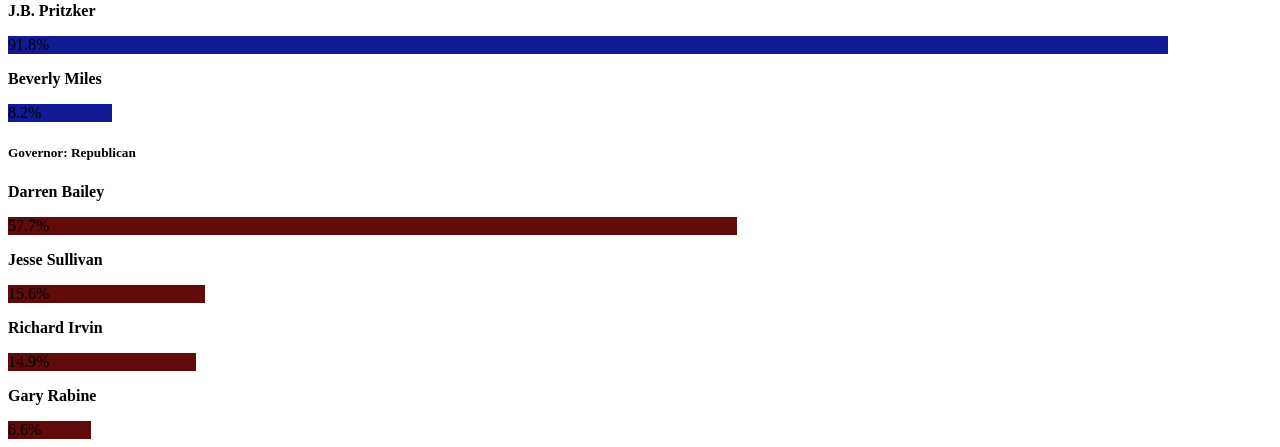
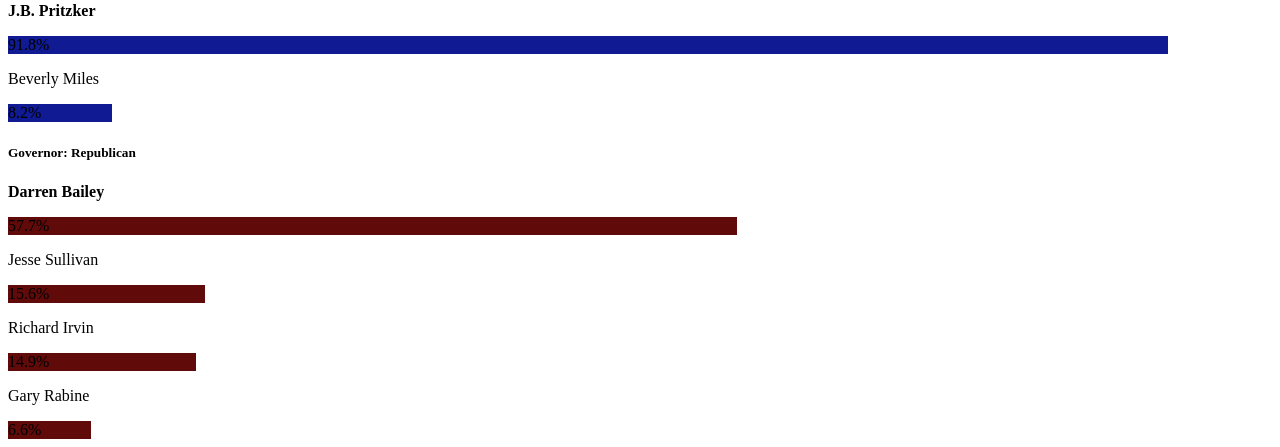
Before and after one commit to jasbirdie/week1, a Next.js app: page /results in a window 1280 px wide. Shown: the part 350-797 px from the top of the page. Built offline with nearby package versions, Linux system fonts and the light colour scheme.

Commit message:
oops percentages are numbers

```diff
--- a/components/rdatavis.tsx
+++ b/components/rdatavis.tsx
@@ -2,14 +2,15 @@ import rdata from "../data/rdata";
 
 export default function DataVis(props: {
     cand: string,
-    pct: string,
-    party: string,}
+    pct: number,
+    party: string,
+    won: boolean}
 ) {
 
     return (
 
         <div id="r-body">
-        <p><b>{props.cand}</b></p>
+        <p><div id="candname" style={{fontWeight: props.won ? "800": "300"}}>{props.cand}</div></p>
         <div className="progbar">
             <div className="progbar-result" style={{width: props.pct+"%", backgroundColor: (props.party === "dem")? "rgb(15, 26, 147)": "rgb(96, 10, 10)"}}>
                 <div className="center-text">{props.pct+"%"}</div></div></div>
--- a/data/rdata.tsx
+++ b/data/rdata.tsx
@@ -4,36 +4,42 @@ const rdata = [
         pct: 91.8,
         party: "dem",
         office: "gov",
+        won: true,
     },
     {
         cand: "Beverly Miles",
         pct: 8.2,
         party: "dem",
         office: "gov",
+        won: false,
     },
     {
         cand: "Darren Bailey",
         pct: 57.7,
         party: "gop",
         office: "gov",
+        won: true,
     },
     {
         cand: "Jesse Sullivan",
         pct: 15.6,
         party: "gop",
         office: "gov",
+        won: false,
     },
     {
         cand: "Richard Irvin",
         pct: 14.9,
         party: "gop",
         office: "gov",
+        won: false,
     },
     {
         cand: "Gary Rabine",
         pct: 6.6,
         party: "gop",
         office: "gov",
+        won: false,
     },
 ];
 
--- a/pages/results.tsx
+++ b/pages/results.tsx
@@ -20,7 +20,8 @@ export default function Index() {
             <DataVis
                     cand={d.cand}
                     pct={d.pct}
-                    party={d.party} />
+                    party={d.party}
+                    won={d.won} />
                 ))}
 
                 </div>
@@ -31,7 +32,9 @@ export default function Index() {
 
             <DataVis
                     cand={d.cand}
-                    pct={d.pct} />
+                    pct={d.pct}
+                    party={d.party}
+                    won={d.won} />
                 ))}
 
                 </div>
```
